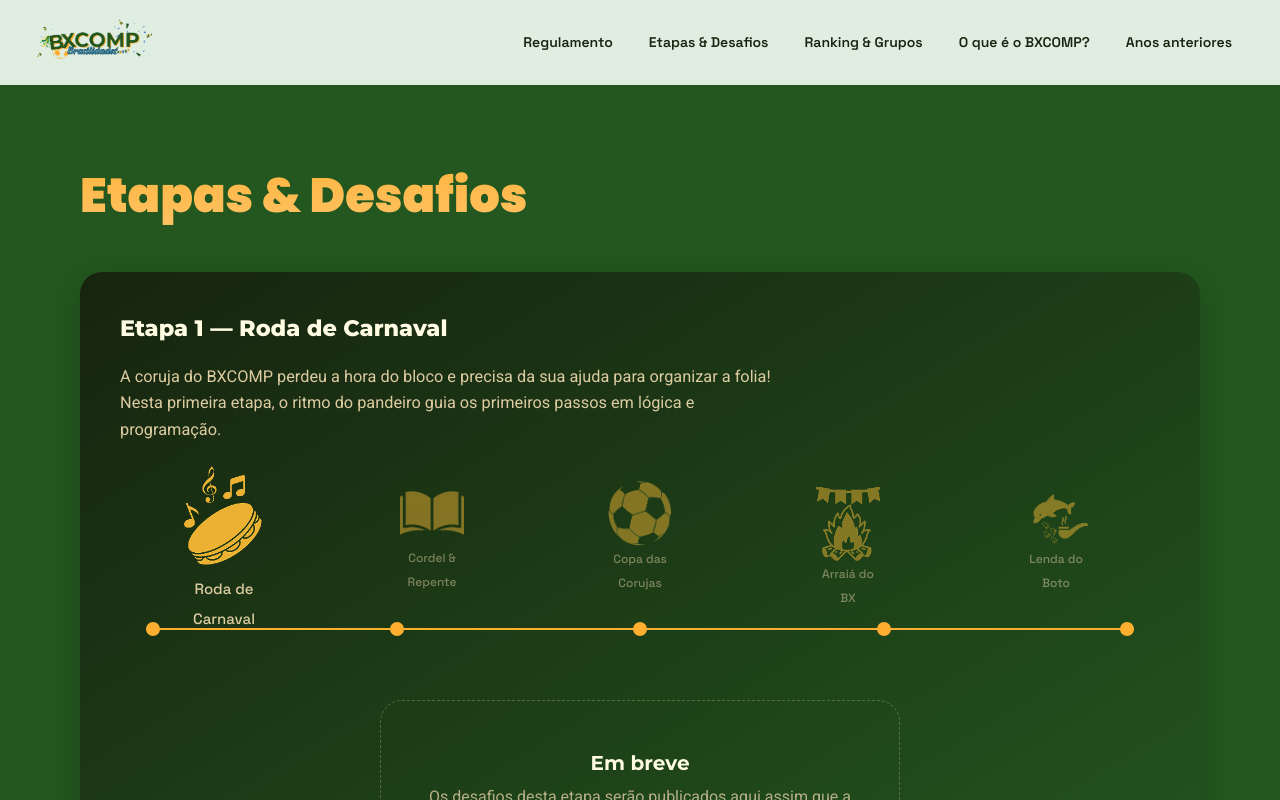
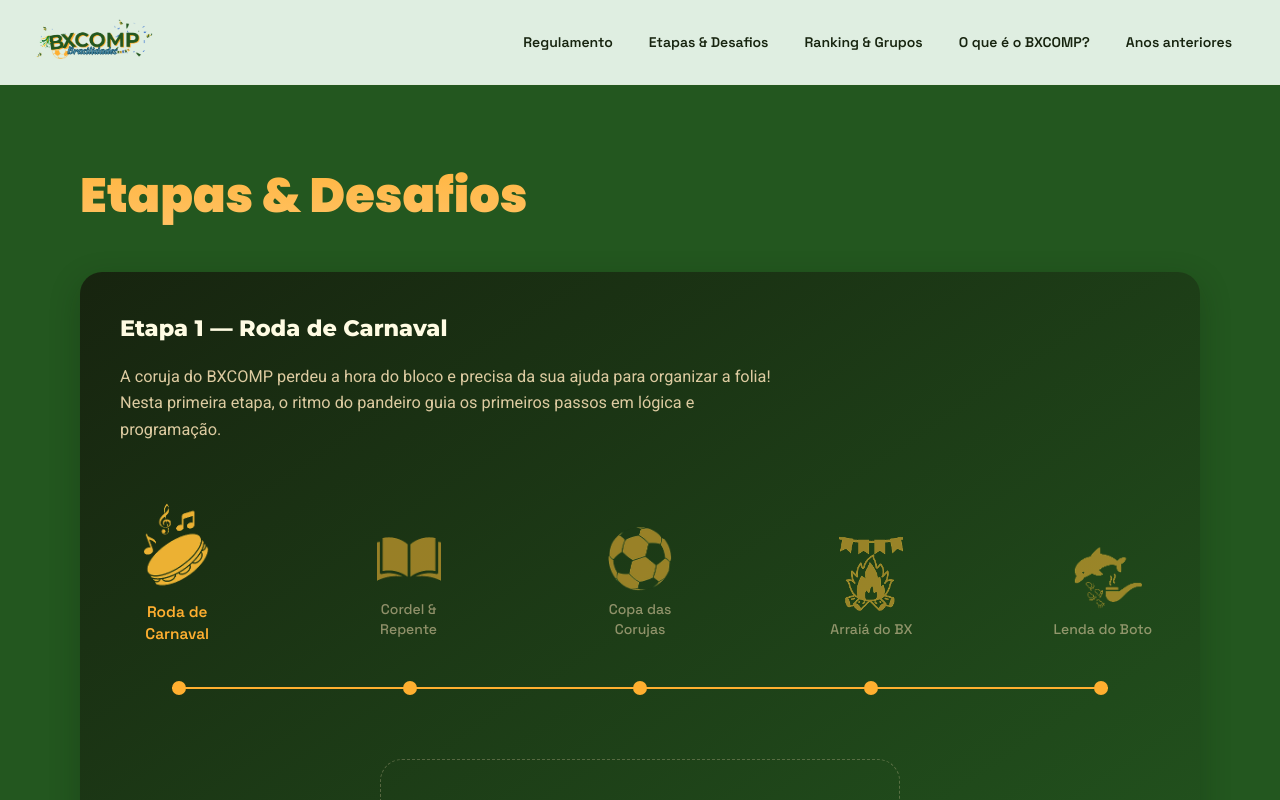
Before and after one commit to petsi-each/bxcomp2026-site, a Next.js app: page /EtapaseDesafios in a window 1280 px wide. Shown: the top 800 px of the page. Built offline with nearby package versions, Linux system fonts and the light colour scheme.

Commit message:
ajustes em etapas

```diff
--- a/src/app/EtapaseDesafios/page.tsx
+++ b/src/app/EtapaseDesafios/page.tsx
@@ -20,7 +20,7 @@ const EtapasEDesafios = () => {
                 </h1>
 
                 <div className="bg-gradient-to-br from-verdescuro2 to-verdescuro rounded-card p-6 md:p-10 shadow-soft">
-                    <div className="flex flex-row justify-between mb-[30px]">
+                    <div className="flex flex-row justify-between mb-[10px] min-h-[9rem]">
                         <CabecalhoEtapa
                             etapas={etapasData}
                             idSelecionado={idSelecionado}
@@ -33,7 +33,7 @@ const EtapasEDesafios = () => {
                         setIdSelecionado={setIdSelecionado}
                     />
 
-                    <div className="flex justify-between items-center m-[auto] w-[95%] h-[2px] bg-ouro mt-6">
+                    <div className="flex justify-between items-center m-[auto] w-[90%] h-[2px] bg-ouro mt-10">
                         <div className="w-[14px] h-[14px] rounded-full bg-ouro"></div>
                         <div className="w-[14px] h-[14px] rounded-full bg-ouro"></div>
                         <div className="w-[14px] h-[14px] rounded-full bg-ouro"></div>
--- a/src/components/Etapas/BarraBotoes.tsx
+++ b/src/components/Etapas/BarraBotoes.tsx
@@ -13,7 +13,7 @@ interface BarraProps {
 const BarraBotoes: React.FC<BarraProps> = ({ etapas, idSelecionado, setIdSelecionado }) => {
 
     return (
-        <section className="flex w-full flex-row justify-between">
+        <section className="flex w-full flex-row justify-between mt-[60px]">
             {
                 etapas.map((etapa, idx) => {
                     return (
--- a/src/components/Etapas/BotaoEtapa.tsx
+++ b/src/components/Etapas/BotaoEtapa.tsx
@@ -32,9 +32,9 @@ export default function BotaoEtapa(props: BotaoEtapaProps) {
             aria-label={`mostrar etapa ${props.etapa.etapaIndice}`}
             disabled={props.etapa.estaLiberada == false}
             onClick={props.onClick}
-            className="flex-1 min-w-[64px] flex flex-col items-center gap-2 justify-end py-2 px-1 disabled:cursor-not-allowed"
+            className="flex flex-col items-center w-[11%] gap-2 justify-end py-2 px-1 disabled:cursor-not-allowed"
         >
-            <div className={`flex flex-col items-center h-[35px] w-[35px] md:h-[9vw] md:w-[5vw] transition-transform duration-300 ${props.selecionado ? "scale-125 opacity-100" : "scale-100 opacity-50 hover:opacity-90"}`}>
+            <div className={`flex flex-col items-center h-[35px] w-[35px] md:h-[9vw] md:w-full transition-transform duration-300 ${props.selecionado ? "scale-110 opacity-100" : "scale-100 opacity-60 hover:opacity-90"}`}>
                 {
                     props.etapa.estaLiberada == false ?
                         <QuestionMark />
--- a/src/components/Etapas/svgComponents/botoIcon.tsx
+++ b/src/components/Etapas/svgComponents/botoIcon.tsx
@@ -7,11 +7,16 @@ interface IconProps {
 }
 
 const BotoIcon: React.FC<IconProps> = ({ selecionado, tema }) => {
-    const cor = selecionado ? "var(--ouro)" : "var(--bege)";
     return (
-        <div className="w-full h-full">
-            <img src="/iconesEtapas/boto.png" alt="Boto" />
-            <span className="font-subtitulo text-[0.65rem] md:text-xs text-bege text-center leading-tight">
+        <div className="flex flex-col items-center justify-end w-full h-full gap-2">
+            <img
+                src="/iconesEtapas/boto.png"
+                alt={tema}
+                className={`max-h-20 w-auto object-contain`}
+            />
+            <span className={`hidden min-[500px]:block font-subtitulo text-xs md:text-sm text-center leading-tight transition-colors ${
+                selecionado ? "text-ouro font-semibold" : "text-bege"
+            }`}>
                 {tema}
             </span>
         </div>
--- a/src/components/Etapas/svgComponents/cordelIcon.tsx
+++ b/src/components/Etapas/svgComponents/cordelIcon.tsx
@@ -7,15 +7,19 @@ interface IconProps {
 }
 
 const CordelIcon: React.FC<IconProps> = ({ selecionado, tema }) => {
-    const cor = selecionado ? "var(--ouro)" : "var(--bege)";
     return (
-        <div className="w-full h-full">
-            <img src="/iconesEtapas/livro.png" alt="Livro" />
-            <span className="font-subtitulo text-[0.65rem] md:text-xs text-bege text-center leading-tight">
+        <div className="flex flex-col items-center justify-end w-full h-full gap-2">
+            <img
+                src="/iconesEtapas/livro.png"
+                alt={tema}
+                className="max-h-16 w-auto object-contain"
+            />
+            <span className={`hidden min-[500px]:block font-subtitulo text-xs md:text-sm text-center leading-tight transition-colors ${
+                selecionado ? "text-ouro font-semibold" : "text-bege"
+            }`}>
                 {tema}
             </span>
         </div>
-
     );
 };
 
--- a/src/components/Etapas/svgComponents/festaJuninaIcon.tsx
+++ b/src/components/Etapas/svgComponents/festaJuninaIcon.tsx
@@ -7,11 +7,16 @@ interface IconProps {
 }
 
 const FestaJuninaIcon: React.FC<IconProps> = ({ selecionado, tema }) => {
-    const cor = selecionado ? "var(--ouro)" : "var(--bege)";
     return (
-        <div className="w-full h-full">
-            <img src="/iconesEtapas/festaJunina.png" alt="Festa Junina" />
-            <span className="font-subtitulo text-[0.65rem] md:text-xs text-bege text-center leading-tight">
+        <div className="flex flex-col items-center justify-end w-full h-full gap-2">
+            <img
+                src="/iconesEtapas/festaJunina.png"
+                alt={tema}
+                className="max-h-20 w-auto object-contain"
+            />
+            <span className={`hidden min-[500px]:block font-subtitulo text-xs md:text-sm text-center leading-tight transition-colors ${
+                selecionado ? "text-ouro font-semibold" : "text-bege"
+            }`}>
                 {tema}
             </span>
         </div>
--- a/src/components/Etapas/svgComponents/futebolIcon.tsx
+++ b/src/components/Etapas/svgComponents/futebolIcon.tsx
@@ -7,11 +7,16 @@ interface IconProps {
 }
 
 const FutebolIcon: React.FC<IconProps> = ({ selecionado, tema }) => {
-    const cor = selecionado ? "var(--ouro)" : "var(--bege)";
     return (
-        <div className="w-full h-full">
-            <img src="/iconesEtapas/futebol.png" alt="Futebol" />
-            <span className="font-subtitulo text-[0.65rem] md:text-xs text-bege text-center leading-tight">
+        <div className="flex flex-col items-center justify-end w-full h-full gap-2">
+            <img
+                src="/iconesEtapas/futebol.png"
+                alt={tema}
+                className="max-h-16 w-auto object-contain"
+            />
+            <span className={`hidden min-[500px]:block font-subtitulo text-xs md:text-sm text-center leading-tight transition-colors ${
+                selecionado ? "text-ouro font-semibold" : "text-bege"
+            }`}>
                 {tema}
             </span>
         </div>
--- a/src/components/Etapas/svgComponents/pandeiroIcon.tsx
+++ b/src/components/Etapas/svgComponents/pandeiroIcon.tsx
@@ -7,11 +7,16 @@ interface IconProps {
 }
 
 const PandeiroIcon: React.FC<IconProps> = ({ selecionado, tema }) => {
-    const cor = selecionado ? "var(--ouro)" : "var(--bege)";
     return (
-        <div className="w-full h-full">
-            <img src="/iconesEtapas/pandeiro.png" alt="Pandeiro" />
-            <span className="font-subtitulo text-[0.65rem] md:text-xs text-bege text-center leading-tight">
+        <div className="flex flex-col items-center justify-end w-full h-full gap-2">
+            <img
+                src="/iconesEtapas/pandeiro.png"
+                alt={tema}
+                className="max-h-20 object-contain"
+            />
+            <span className={`hidden min-[500px]:block font-subtitulo text-xs md:text-sm text-center leading-tight transition-colors ${
+                selecionado ? "text-ouro font-semibold" : "text-bege"
+            }`}>
                 {tema}
             </span>
         </div>
```
